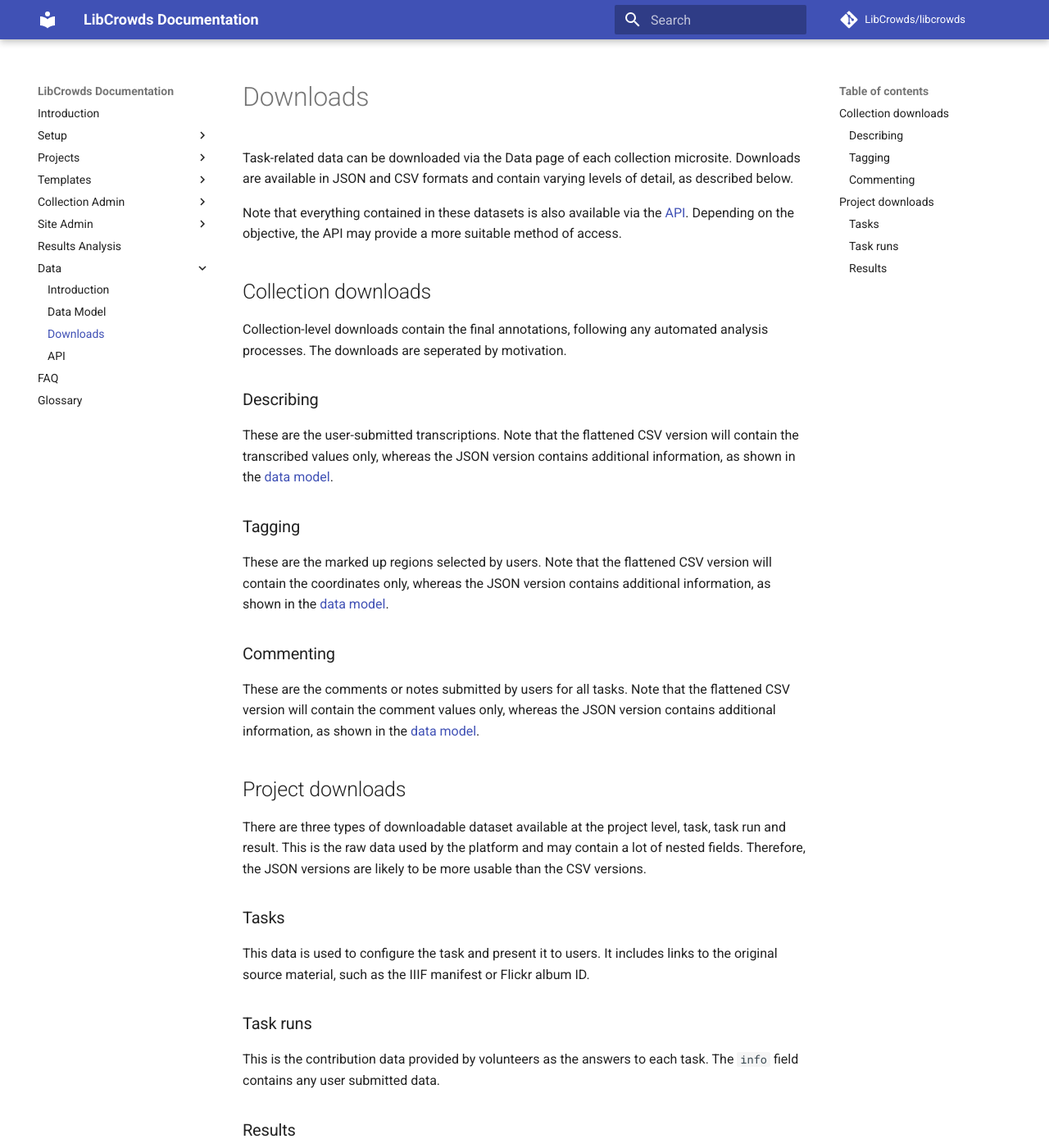
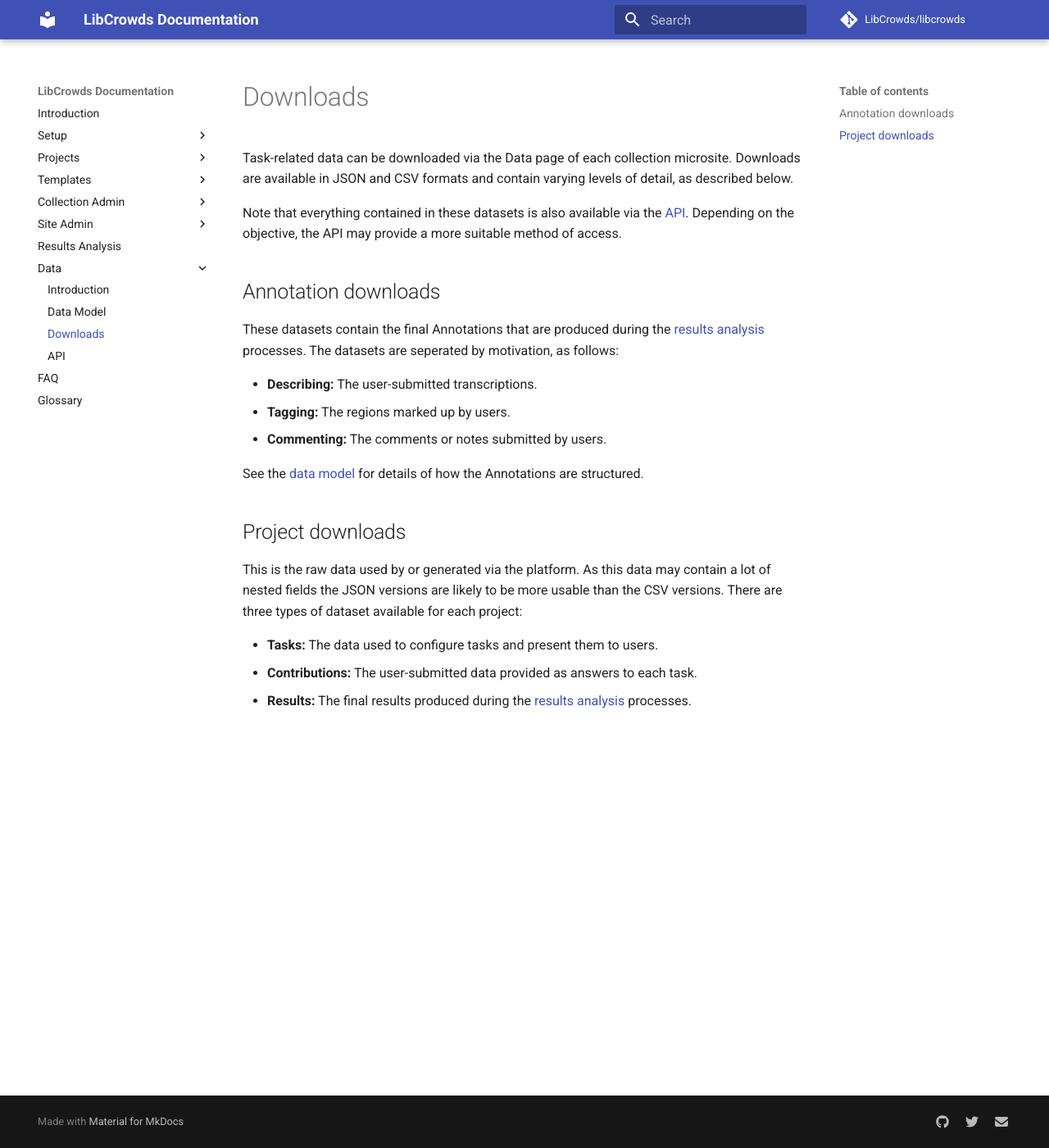
Before and after one commit to LibCrowds/docs, an MkDocs documentation site: the page built from docs/data/downloads.md, in a window 1280 px wide and 1400 px high. Shown: the whole window at 82% size. Built offline with MkDocs 1.6.1 and Material for MkDocs 9.7.7, drawn with Linux system fonts in a browser that asks for light colours; comment, search, counter and statistics services are not loaded; old or Windows-style settings are respelled for this version of MkDocs; some of the changed text lies outside the part shown.

Commit message:
Update downloads docs

```diff
--- a/docs/data/downloads.md
+++ b/docs/data/downloads.md
@@ -6,51 +6,27 @@ Note that everything contained in these datasets is also available via the
 [API](/data/api.md). Depending on the objective, the API may provide a more
 suitable method of access.
 
-## Collection downloads
+## Annotation downloads
 
-Collection-level downloads contain the final annotations, following any
-automated analysis processes. The downloads are seperated by motivation.
+These datasets contain the final Annotations that are produced during the
+[results analysis](/analysis.md) processes. The datasets are seperated by
+motivation, as follows:
 
-### Describing
+- **Describing:** The user-submitted transcriptions.
+- **Tagging:** The regions marked up by users.
+- **Commenting:** The comments or notes submitted by users.
 
-These are the user-submitted transcriptions. Note that the flattened
-CSV version will contain the transcribed values only, whereas the JSON
-version contains additional information, as shown in the
-[data model](/data/model.md).
-
-### Tagging
-
-These are the marked up regions selected by users. Note that the flattened
-CSV version will contain the coordinates only, whereas the JSON version
-contains additional information, as shown in the [data model](/data/model.md).
-
-### Commenting
-
-These are the comments or notes submitted by users for all tasks. Note that the
-flattened CSV version will contain the comment values only, whereas the JSON
-version contains additional information, as shown in the
-[data model](/data/model.md).
+See the [data model](/data/model.md) for details of how the Annotations are
+structured.
 
 ## Project downloads
 
-There are three types of downloadable dataset available at the project level,
-task, task run and result. This is the raw data used by the platform and may
-contain a lot of nested fields. Therefore, the JSON versions are likely
-to be more usable than the CSV versions.
+This is the raw data used by or generated via the platform. As this data may
+contain a lot of nested fields the JSON versions are likely to be more usable
+than the CSV versions. There are three types of dataset available for each
+project:
 
-### Tasks
-
-This data is used to configure the task and present it to users. It includes
-links to the original source material, such as the IIIF manifest or Flickr
-album ID.
-
-### Task runs
-
-This is the contribution data provided by volunteers as the answers to each
-task. The `info` field contains any user submitted data.
-
-### Results
-
-These are the final results generated once each task is complete and the
-contributions analysed. The `info.annotations` field contains the final
-annotations.
+- **Tasks:** The data used to configure tasks and present them to users.
+- **Contributions:** The user-submitted data provided as answers to each task.
+- **Results:** The final results produced during the
+[results analysis](/analysis.md) processes.
```
